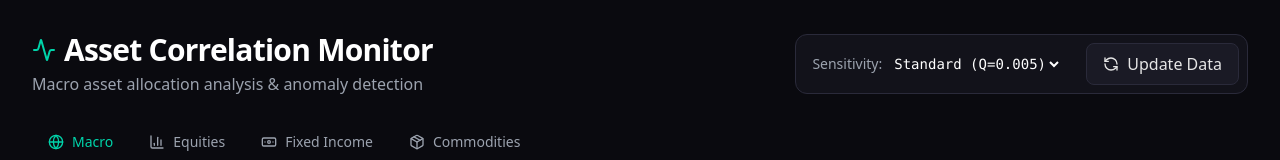
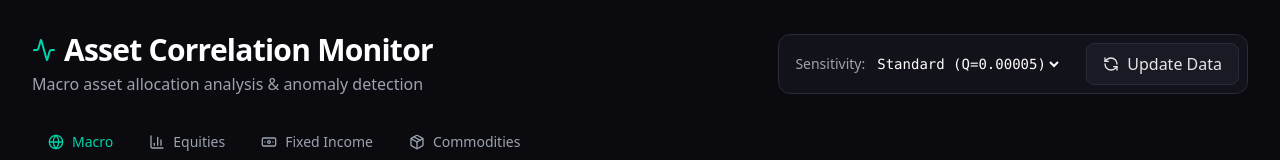
Before and after one commit to rhozero-div/asset-correlation-monitor, a Next.js app in the folder frontend/: page / in a window 1280 px wide. Shown: the top 160 px of the page. Built offline with nearby package versions, Linux system fonts and the light colour scheme; no server answers.

Commit message:
tune: adjust Kalman Q values to 0.0001/0.00005/0.00001 for better smoothing

```diff
--- a/frontend/src/app/page.tsx
+++ b/frontend/src/app/page.tsx
@@ -145,9 +145,9 @@ export default function Dashboard() {
               value={sensitivity}
               onChange={(e) => setSensitivity(e.target.value as Sensitivity)}
             >
-              <option value="fast">Fast (Q=0.01)</option>
-              <option value="standard">Standard (Q=0.005)</option>
-              <option value="smooth">Smooth (Q=0.0001)</option>
+              <option value="fast">Fast (Q=0.0001)</option>
+              <option value="standard">Standard (Q=0.00005)</option>
+              <option value="smooth">Smooth (Q=0.00001)</option>
             </select>
           </div>
           <button
```
Also changed, not shown: 1 other file (tests, documents, lock files or other folders).
